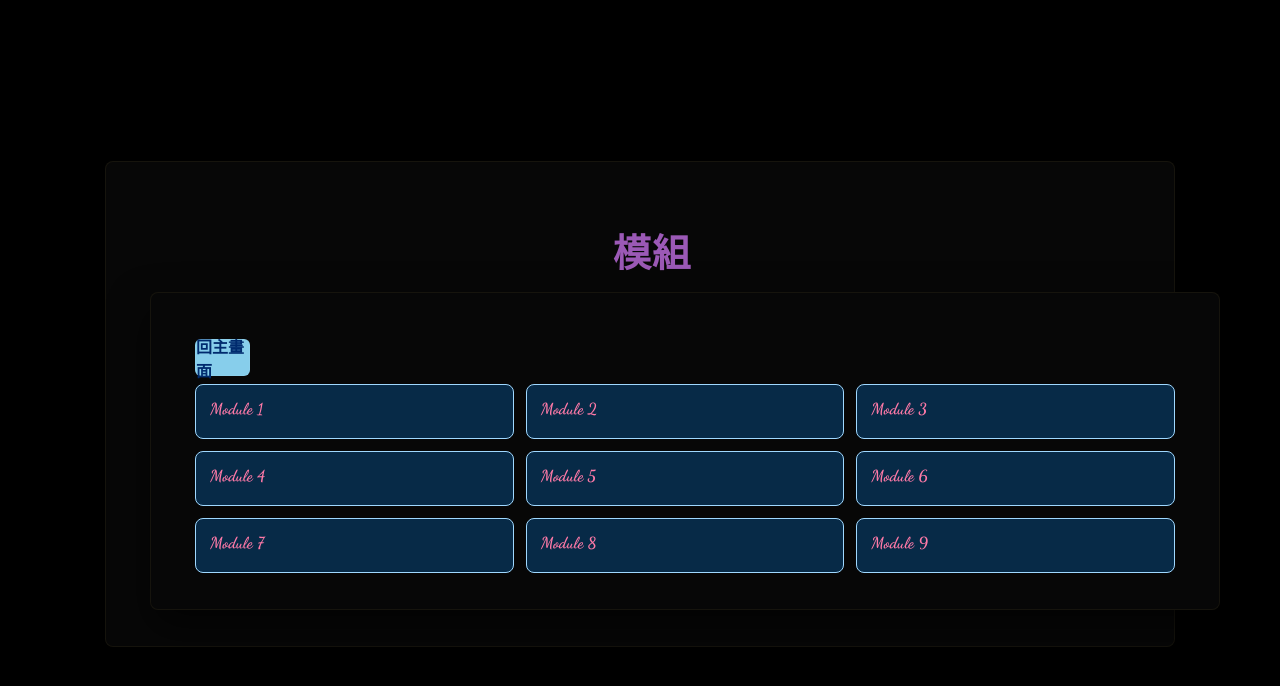
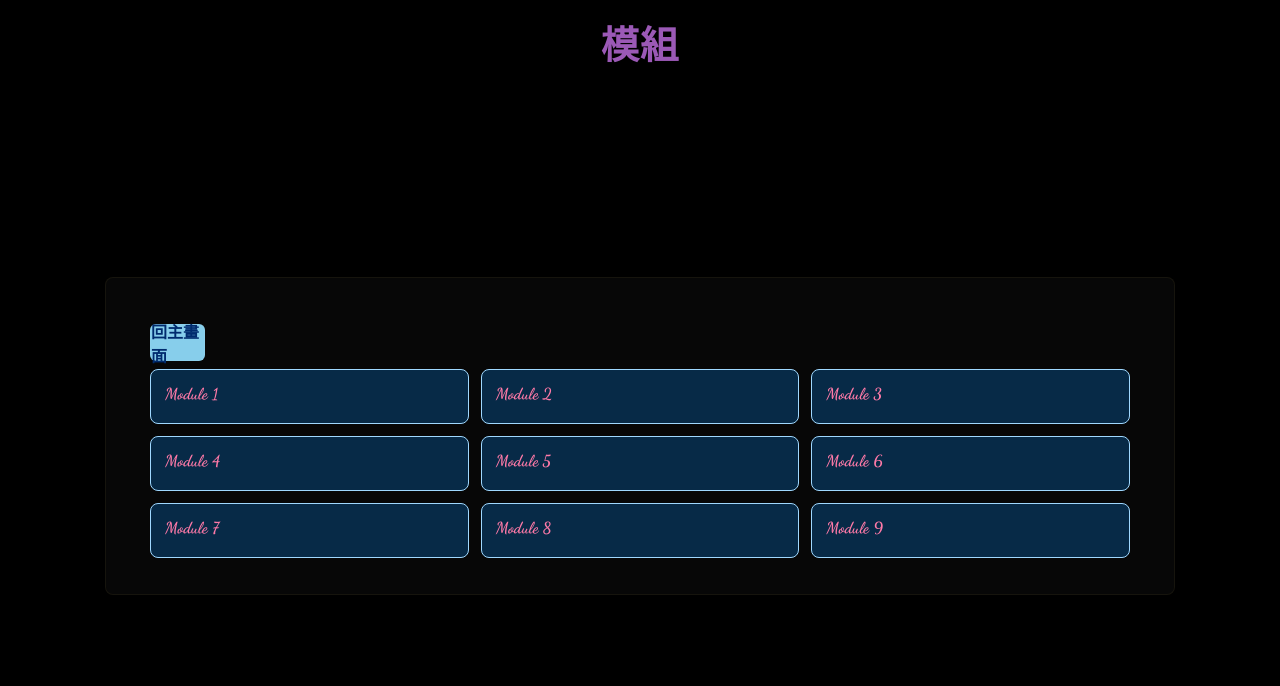
Before and after one commit to 0w0-en/wen, a Django app: page /modules/ in a window 1280 px wide. Shown: the top 686 px of the page. Run offline with Django 5.2, Linux system fonts and the light colour scheme.

Commit message:
個人網站

```diff
--- a/mainapp/static/mainapp/style.css
+++ b/mainapp/static/mainapp/style.css
@@ -76,15 +76,17 @@ body {
 
 /* Site header at very top */
 .site-header {
-    position: relative;
-    width: 100%;
-    max-width: 980px;
-    margin: 18px auto 6px auto;
+    position: fixed;
+    top: 8px;
+    left: 50%;
+    transform: translateX(-50%);
+    z-index: 9999;
     text-align: center;
     padding: 6px 12px;
+    width: auto;
 }
 .site-header .title { margin: 0; }
-.card { margin-top: 8px; }
+.card { margin-top: 72px; }
 
 .card-top { padding-bottom: 8px; display:flex; justify-content:space-between; align-items:center; }
 
--- a/mainapp/templates/mainapp/full_modules.html
+++ b/mainapp/templates/mainapp/full_modules.html
@@ -5,12 +5,10 @@
 <link href="https://fonts.googleapis.com/css2?family=Dancing+Script:wght@400;700&family=Inter:wght@300;400;600;700&family=Noto+Sans+TC:wght@400;600;700&display=swap" rel="stylesheet">
 <link rel="stylesheet" href="{% static 'mainapp/style.css' %}">
 
-<div class="card">
 <!-- Site header moved to top -->
 <div class="site-header">
     <h1 class="title">模組</h1>
 </div>
-
 <div class="card">
     <div class="card-top">
         <div class="top-actions">
```
